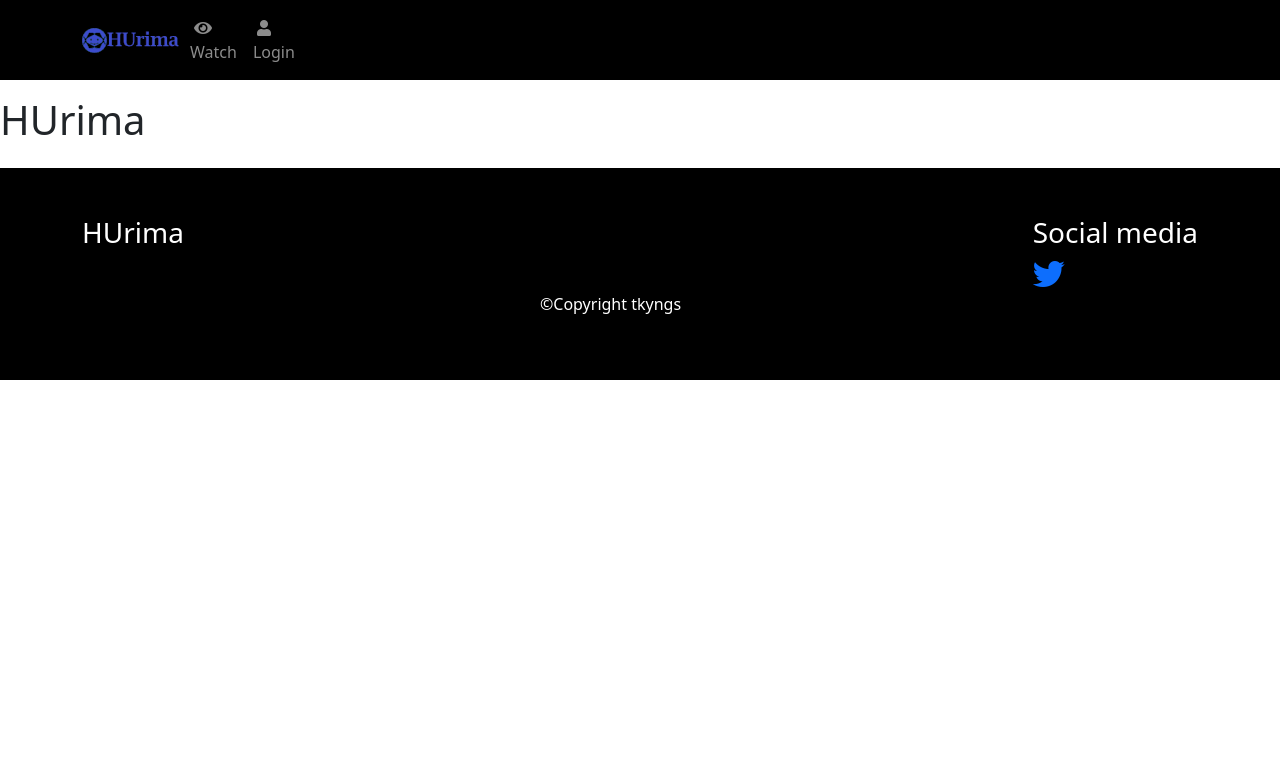
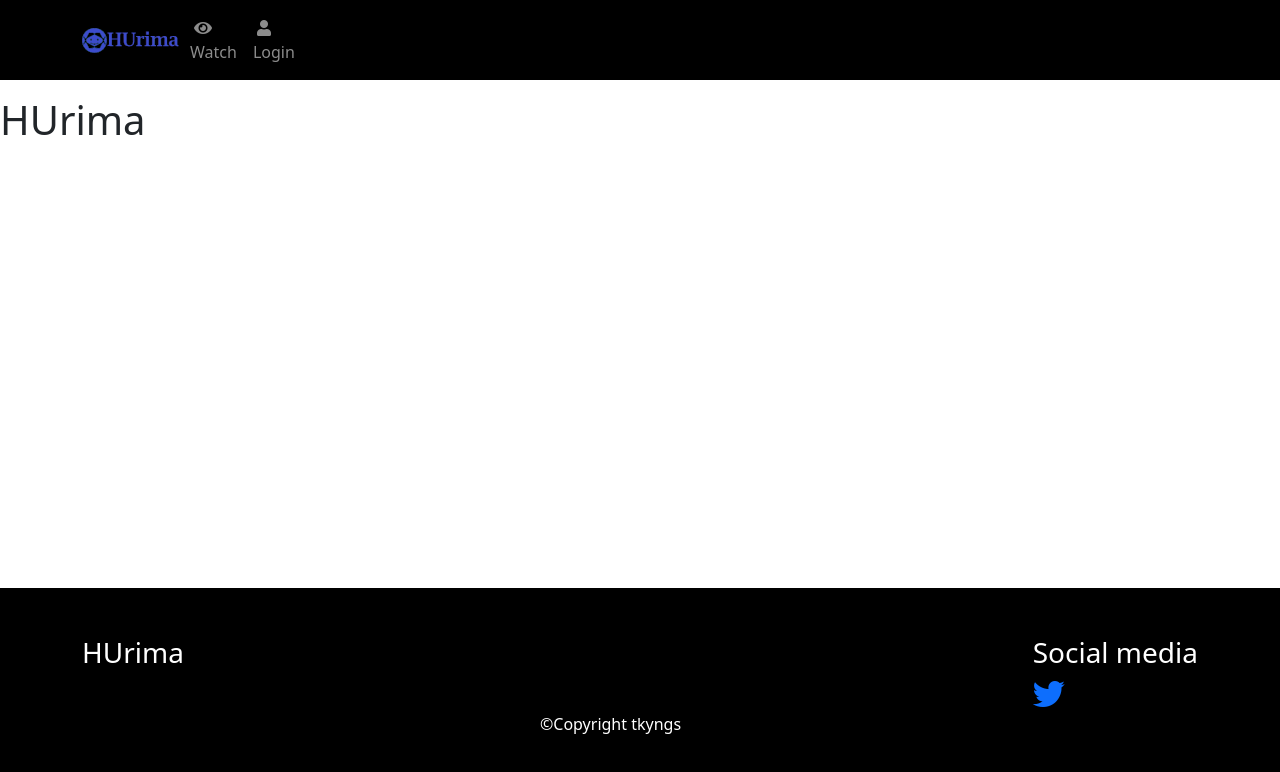
Before and after one commit to sowtak/hurima-frontend, a React (Create React App) app in the folder frontend/: page / in a window 1280 px wide. Shown: the top 772 px of the page. Built offline with nearby package versions, Linux system fonts and the light colour scheme; a small style sheet from the web is missing.

Commit message:
[Frontend]: Move footer to bottom

```diff
--- a/frontend/src/components/Footer/Footer.css
+++ b/frontend/src/components/Footer/Footer.css
@@ -4,3 +4,12 @@
     width: 100%;
     z-index: -1;
 }
+
+html {
+    position: relative;
+    min-height: 100%;
+}
+
+body {
+    margin-bottom: 400px;
+}
--- a/frontend/src/components/Footer/Footer.tsx
+++ b/frontend/src/components/Footer/Footer.tsx
@@ -6,6 +6,8 @@
 import {FC} from "react";
 import {Container} from "react-bootstrap";
 import {Link} from "react-router-dom";
+
+import './Footer.css';
 
 export const Footer: FC = () => {
   return (
```
